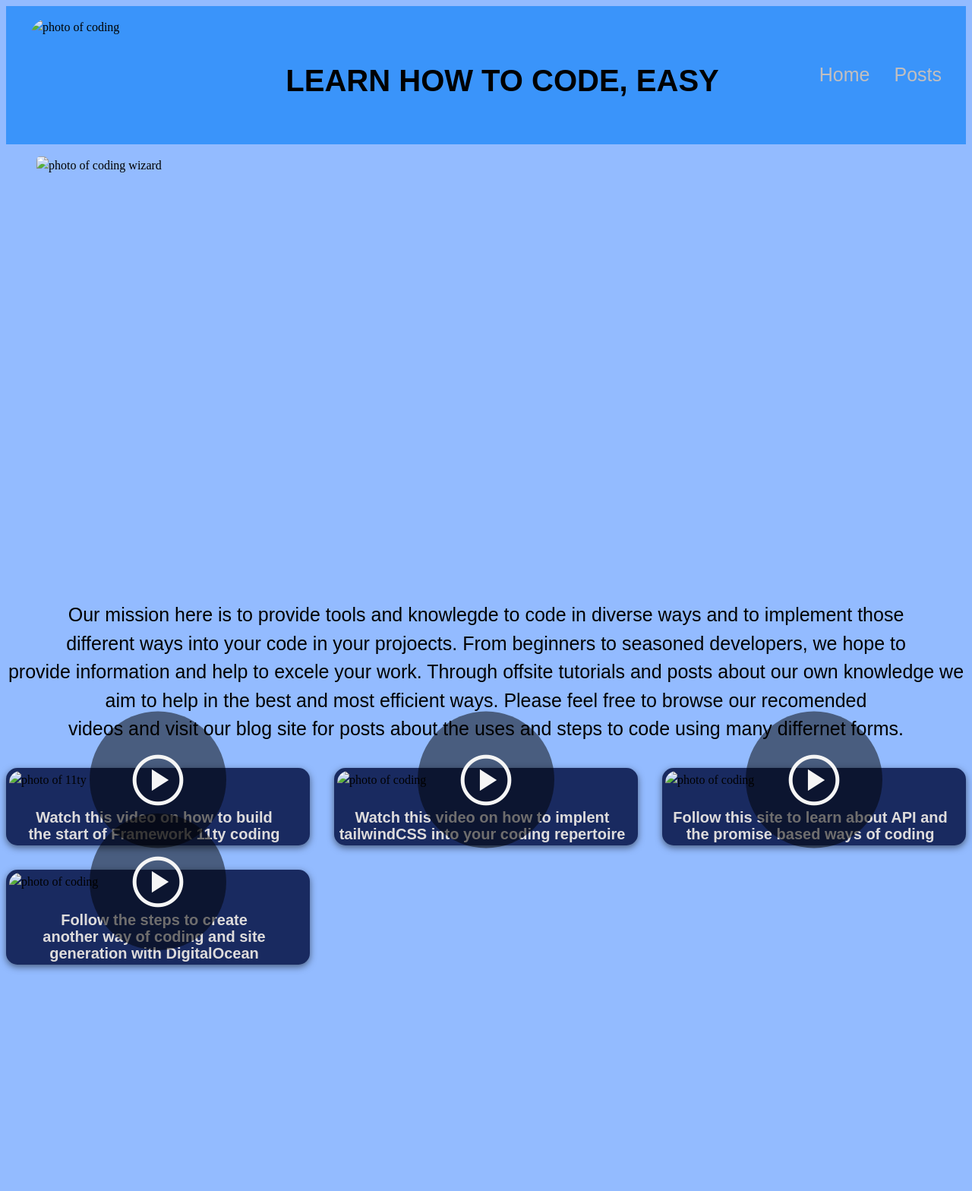
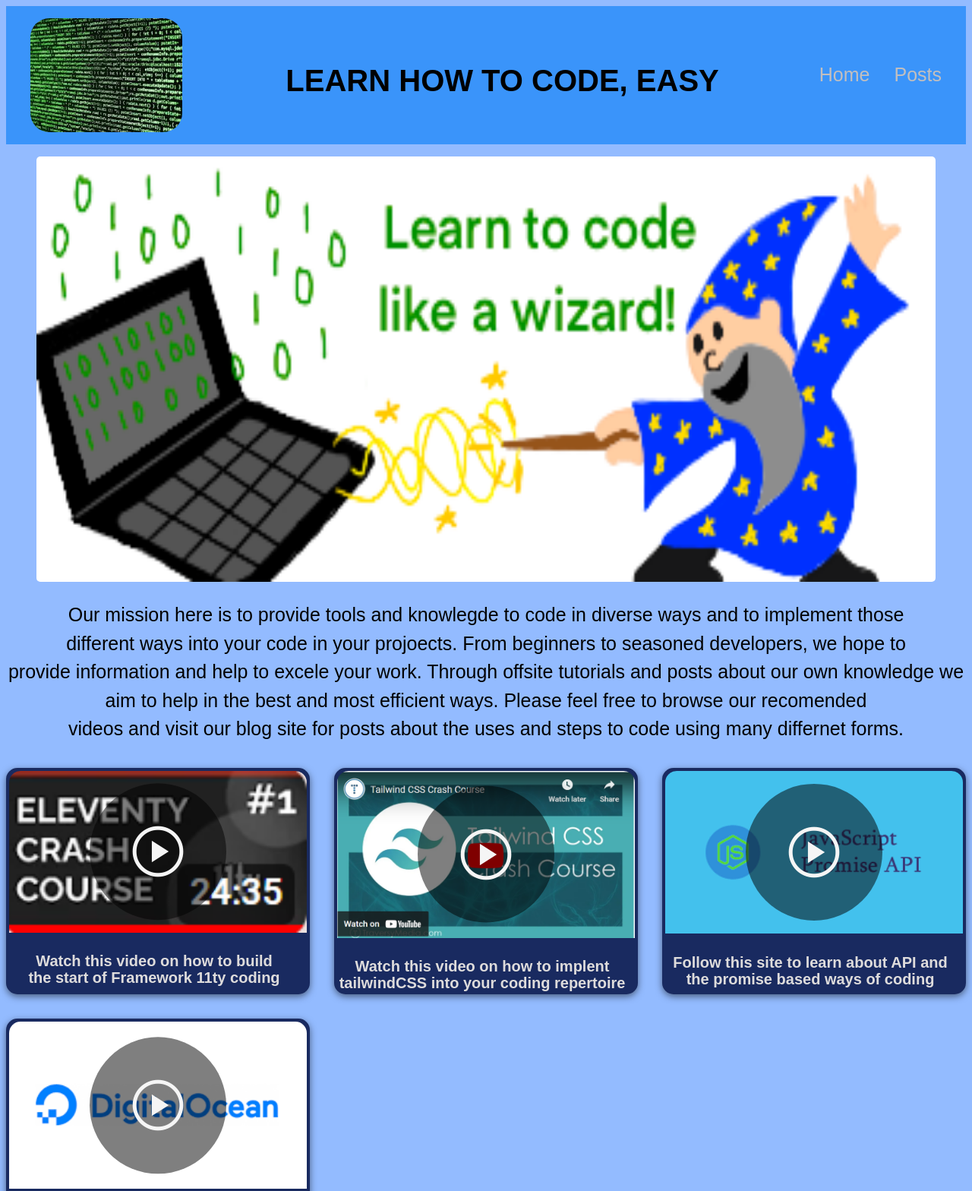
Before and after one commit to spectoal/project1, an Eleventy site: page src/index.html in a window 1280 px wide. Shown: the top 1568 px of the page at 76% size. Before the commit the page ends 1302 px from the top, so only its background shows below. Built offline with nearby package versions, Linux system fonts and the light colour scheme; Eleventy itself is replaced by a stand-in of ours; files that its build step writes are made by us from their sources; the site is published under a folder, as on GitHub Pages, so addresses that start at the root find nothing; what common-tags would draw is missing.

Commit message:
dont know if these changes fixed it

```diff
--- a/src/index.html
+++ b/src/index.html
@@ -8,7 +8,7 @@ title: Framework Homepage
 
   <nav id="site-nav" class="nav-wrap">
 
-    <img src="/assests/images/coding.jpg" alt="photo of coding" width="300px" />
+    <img src="assests/images/coding.jpg" alt="photo of coding" width="300px" />
 
     <h1>LEARN HOW TO CODE, EASY</h1>
 
@@ -23,7 +23,7 @@ title: Framework Homepage
 
 <section class="big_img">
   <figure class="img-1">
-    <img src="/assests/images/wizard.png" alt="photo of coding wizard" width="500px" />
+    <img src="assests/images/wizard.png" alt="photo of coding wizard" width="500px" />
   </figure>
 
 <p> Our mission here is to provide tools and knowlegde to code in diverse ways and to implement those    <br>
@@ -35,17 +35,6 @@ title: Framework Homepage
 
 
 
-<!--
-<div class="home-card_container">
-
-  {%  Card title="what the fuck", link="/contact", linkText="contact"  %}
-  {%  Card title="hello", link="/contact", linkText="contact", raised=true  %}
-
-
-</div>
--->
-
-
 <section class="grid-cont">
 
 
@@ -53,7 +42,7 @@ title: Framework Homepage
     <div class="card-content">
 
      <div class="header_img">
-      <img src="/assests/images/11ty_vid.png" alt="photo of 11ty" width="300px" />
+      <img src="assests/images/11ty_vid.png" alt="photo of 11ty" width="300px" />
 
       <a href="https://www.youtube.com/watch?v=uzM5lETc6Sg&list=PLtLXFsdHI8JTwScHvB924dY3PNwNJjjuW&index=2&t=862s" >
       <button class="material-symbols-outlined"> play_circle</button>
@@ -72,7 +61,7 @@ title: Framework Homepage
     <div class="card-content">
 
      <div class="header_img">
-      <img src="/assests/images/tailW.png" alt="photo of coding" width="300px" />
+      <img src="assests/images/tailW.png" alt="photo of coding" width="300px" />
 
      <a href="https://youtu.be/UBOj6rqRUME" >
       <button class="material-symbols-outlined"> play_circle</button>
@@ -92,7 +81,7 @@ title: Framework Homepage
     <div class="card-content">
 
      <div class="header_img">
-      <img src="/assests/images/api.png" alt="photo of coding" width="300px" />
+      <img src="assests/images/api.png" alt="photo of coding" width="300px" />
 
       <a href="https://developer.mozilla.org/en-US/docs/Learn/JavaScript/Asynchronous/Implementing_a_promise-based_API" >
         <button class="material-symbols-outlined"> play_circle</button>
@@ -112,7 +101,7 @@ title: Framework Homepage
     <div class="card-content">
 
      <div class="header_img">
-      <img src="/assests/images/digitalocean.png" alt="photo of coding" width="300px" />
+      <img src="assests/images/digitalocean.png" alt="photo of coding" width="300px" />
 
       <a href="https://docs.digitalocean.com/products/droplets/how-to/create/" >
       <button class="material-symbols-outlined"> play_circle</button>
```
Also changed, not shown: package.json (+6 -7 lines), src/blog.html (+4 -4 lines), .eleventy.js, 1 other file.
